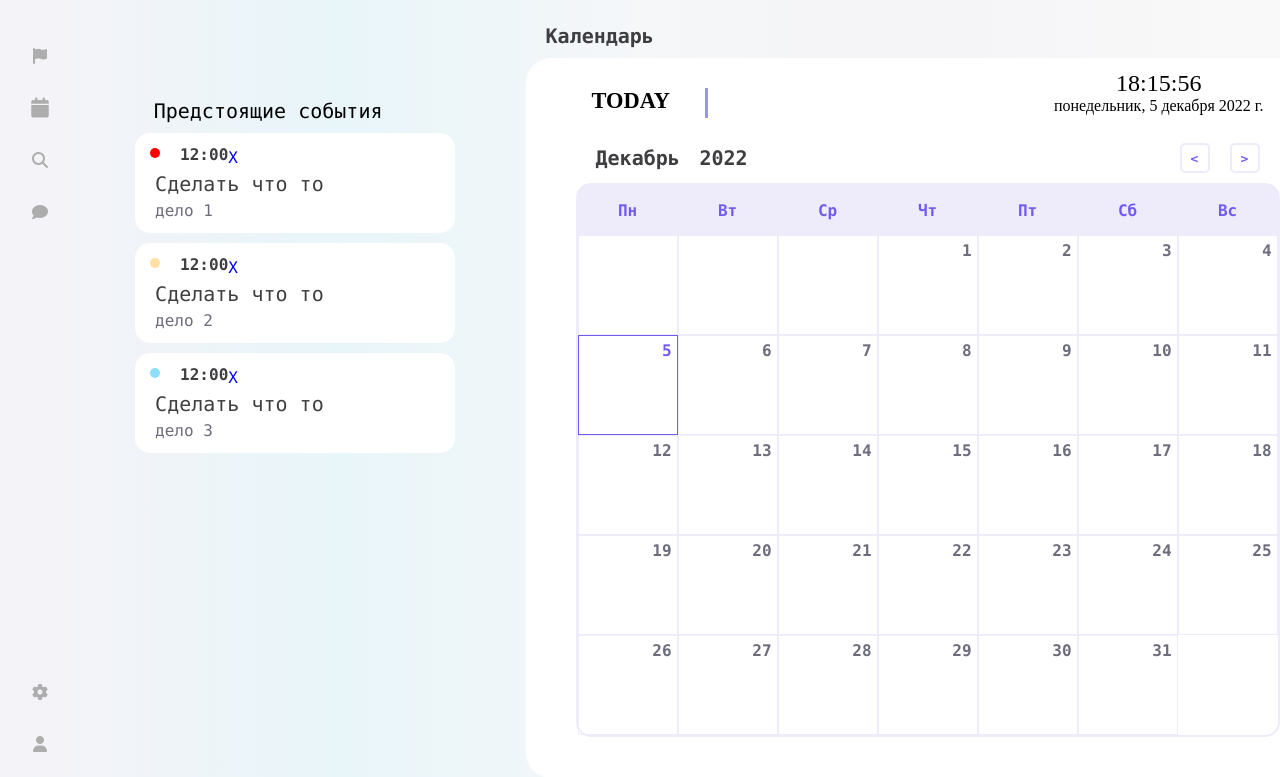
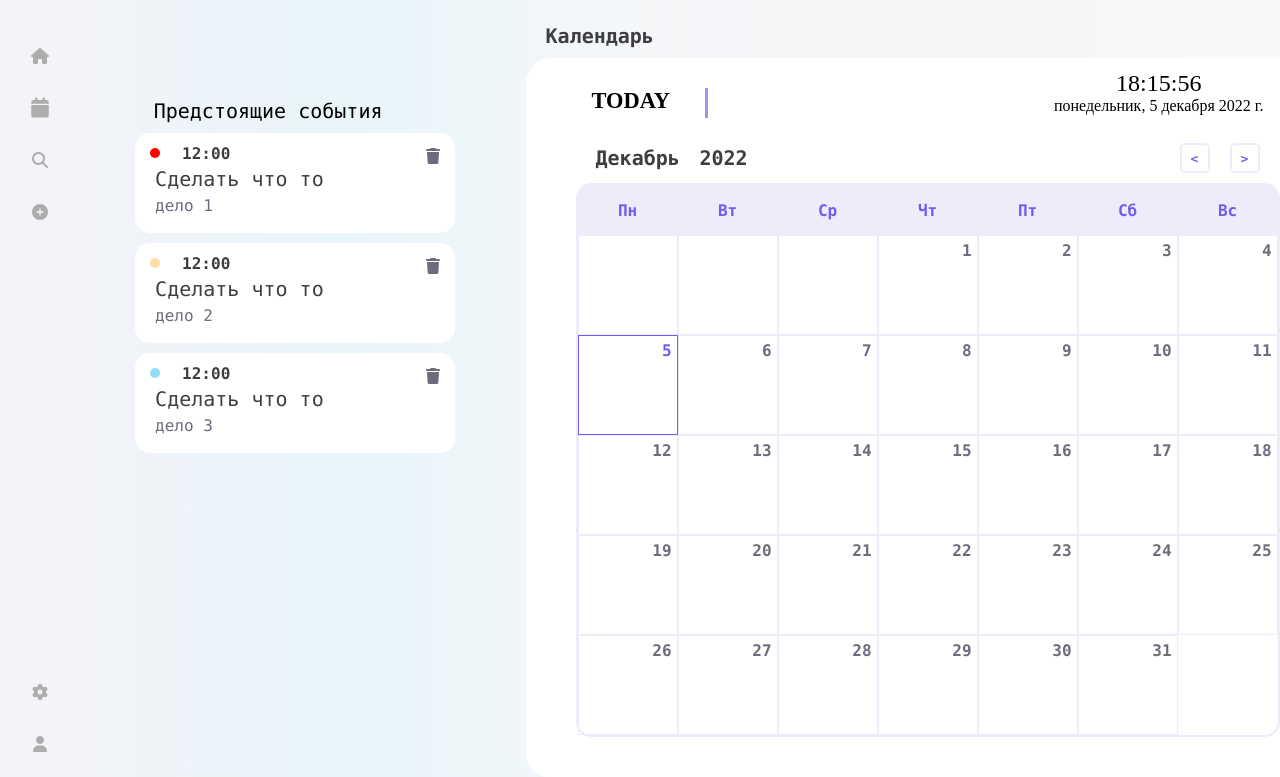
Before and after one commit to irunner1/Schedule-website, a PHP site: page / in a window 1280 px wide; the page is wider, and only the part inside the window is pictured. Shown: the top 777 px of that part. Run offline with PHP 8.4, Linux system fonts and the light colour scheme; data comes from the database, SQL or seed files in the repository; data that the repository does not hold is empty; some libraries are stand-ins or nearby versions.

Commit message:
fixed view

```diff
--- a/apache-php/src/css/style.css
+++ b/apache-php/src/css/style.css
@@ -69,25 +69,12 @@ html, body {
   top: 10%;
 }
 
-.square-time {
-  position: relative;
-  bottom: .2rem;
-  left: 20px;
-  color: var(--text);
-  font-weight: bold;
-}
-
 .square-title {
   padding-left: 10px;
+  padding-top: 0;
   font-size: 20px;
   font-weight: normal;
   color: var(--text);
-}
-
-.square-delete {
-  position: relative;
-  left: 20px;
-  text-decoration: none;
 }
 
 .square-describtion {
@@ -98,14 +85,31 @@ html, body {
 .row {
   display: flex;
   flex-direction: row;
+  justify-content: space-between;
   padding: 5px;
+  height: 1.5rem;
 }
+
 .marker {
   width: 10px;
   height: 10px;
   background-color: red;
   border-radius: 50%;
 }
+
+.square-time {
+  position: relative;
+  bottom: .9rem;
+  left: 2rem;
+  color: var(--text);
+  font-weight: bold;
+}
+
+.square-delete {
+  text-decoration: none;
+  color: var(--light_text)
+}
+
 .violet {
   background-color: var(--modifier1);
 }
--- a/apache-php/src/index.php
+++ b/apache-php/src/index.php
@@ -21,7 +21,7 @@
                 <a href="session_status.php">
                     <span class="fa-stack" style="vertical-align: top; margin-top: 40px;">
                         <i class="fa-solid fa-circle fa-stack-2x"></i>
-                        <i class="fa-solid fa-flag fa-stack-1x fa-inverse"></i>
+                        <i class="fa-solid fa-house fa-stack-1x fa-inverse"></i>
                     </span>
                 </a>
                 <a href="index.php">
@@ -36,15 +36,15 @@
                         <i class="fa-solid fa-magnifying-glass fa-stack-1x fa-inverse"></i>
                     </span>
                 </a>
-                <a href="admin.php">
+                <a href="form.php">
                     <span class="fa-stack" style="vertical-align: top;">
                         <i class="fa-solid fa-circle fa-stack-2x icon-back"></i>
-                        <i class="fa-solid fa-comment fa-stack-1x fa-inverse"></i>
+                        <i class="fa-solid fa-circle-plus fa-stack-1x fa-inverse"></i>
                     </span>
                 </a>
             </div>
             <div class="bottom">
-                <a href="form.php">
+                <a href="admin.php">
                     <span class="fa-stack" style="vertical-align: top;">
                         <i class="fa-solid fa-circle fa-stack-2x"></i>
                         <i class="fa-solid fa-gear fa-stack-1x fa-inverse"></i>
@@ -70,15 +70,16 @@
                     foreach ($result as $good) {
                         echo '<div class="square">
                                 <div class="row">
-                                    <div class="marker '. $good['marker'] . '"></div>
-                                    <div class="square-time">'.
-                                        mb_substr($good['task_time'], 11, 5) //Добавить проверку на пустое число
-                                    .'</div>
-                                    <a class="square-delete" href="index.php?square='. $good['ID'] . '"> X </a>
+                                    <div>
+                                        <div class="marker '. $good['marker'] . '"></div>
+                                        <div class="square-time">'.
+                                            mb_substr($good['task_time'], 11, 5) //Добавить проверку на пустое число
+                                        .'</div>
+                                    </div>
+                                    <a class="square-delete" href="index.php?square='. $good['ID'] . '"> <i class="fa-solid fa-trash"></i> </a>
                                 </div>
                                 <div class="square-title">' . $good['task_name'] . '</div>
                                 <div class="square-describtion">' . $good['task_desc'] . '</div>
-
                             </div>
                         ';
                     }
--- a/db/init.sql
+++ b/db/init.sql
@@ -33,7 +33,7 @@ CREATE TABLE IF NOT EXISTS user_table (
 ) ENGINE = InnoDB DEFAULT CHARSET = utf8mb4;
 
 
-INSERT INTO users (name, password) VALUES
+insert into users (name, password) values
     (
         'admin',
         '$apr1$uqao79dh$fmZ6ZI/p1XTy0e5.PYSxH0' -- admin1
@@ -53,7 +53,7 @@ INSERT INTO goods (title, description, cost) VALUES
 ('Ключ', 'Рожковый ключ 17x19мм Дело Техники 510197', 187);
 
 
-INSERT INTO user_table (task_name, task_desc, task_time, marker, user_num) values
+insert into user_table (task_name, task_desc, task_time, marker, user_num) values
 ('Сделать что то', 'дело 1', '2022-12-05 12:00:00', 'red', 1),
 ('Сделать что то', 'дело 2', '2022-12-05 12:00:00', 'blue', 1),
 ('Сделать что то', 'дело 3', '2022-12-04 12:00:00', 'yellow', 1);
```
